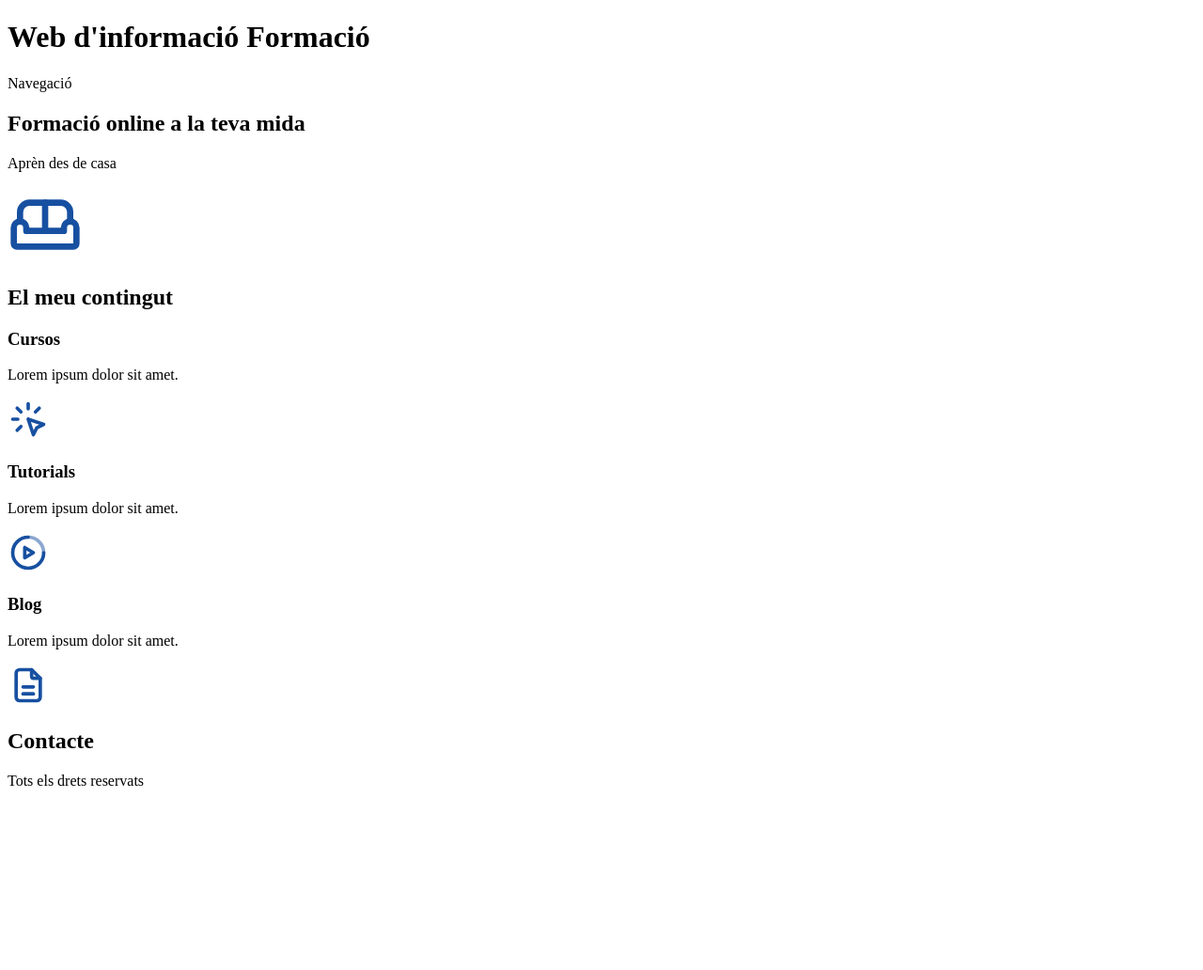
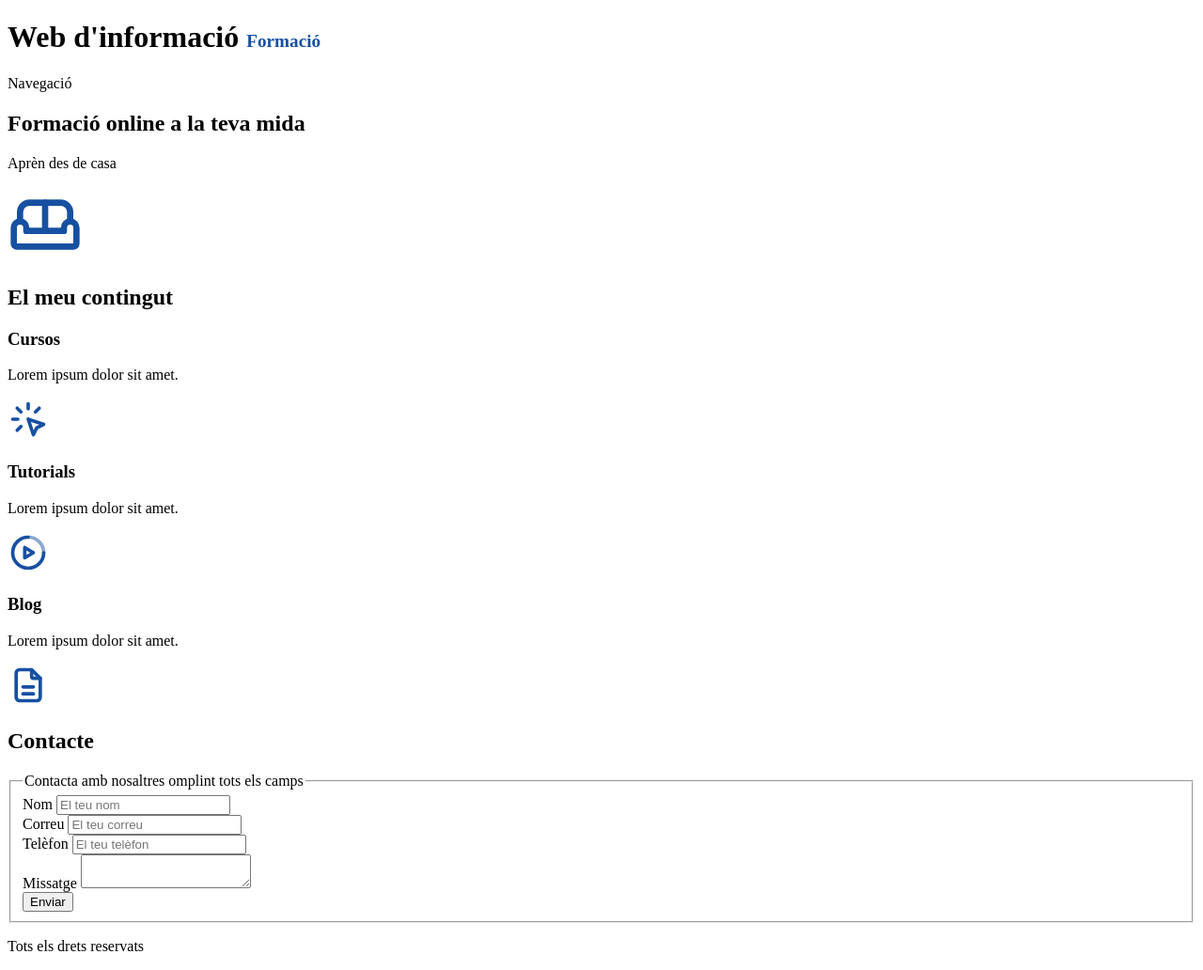
Before and after one commit to msanst-ai/web-classe, a plain HTML site: page index.html in a window 1280 px wide. Shown: the whole page at 94% size. Before the commit the page ends 856 px from the top, so only its background shows below. Drawn offline with Linux system fonts and the light colour scheme.

Commit message:
Formulari de contacte i full d'estils

```diff
--- /dev/null
+++ b/css/styles.css
@@ -0,0 +1,4 @@
+h1 span {
+font-size: 0.6em;
+color: #1750a1;
+}
--- a/index.html
+++ b/index.html
@@ -4,6 +4,14 @@
     <meta charset="UTF-8" />
     <meta name="viewport" content="width=device-width, initial-scale=1.0" />
     <title>Pagina web digitalización</title>
+    <meta charset="UTF-8" />
+    <meta
+      name="viewport"
+      content="width=device-width,
+initial-scale=1.0"
+    />
+    <title>Formació online</title>
+    <link rel="stylesheet" href="css/styles.css" />
   </head>
 
   <body>
@@ -106,7 +114,33 @@
         </section>
         <section>
           <h2>Contacte</h2>
-          <!-- aquí hi anirà el formulari -->
+          <form>
+            <fieldset>
+              <legend>Contacta amb nosaltres omplint tots els camps</legend>
+
+              <div>
+                <label for="nom">Nom</label>
+                <input type="text" id="nom" placeholder="El teu nom" />
+              </div>
+
+              <div>
+                <label for="correu">Correu</label>
+                <input type="email" id="correu" placeholder="El teu correu" />
+              </div>
+
+              <div>
+                <label for="telefon">Telèfon</label>
+                <input type="tel" id="telefon" placeholder="El teu telèfon" />
+              </div>
+
+              <div>
+                <label for="missatge">Missatge</label>
+                <textarea id="missatge"></textarea>
+              </div>
+
+              <input type="submit" value="Enviar" />
+            </fieldset>
+          </form>
         </section>
       </main>
     </header>
```
